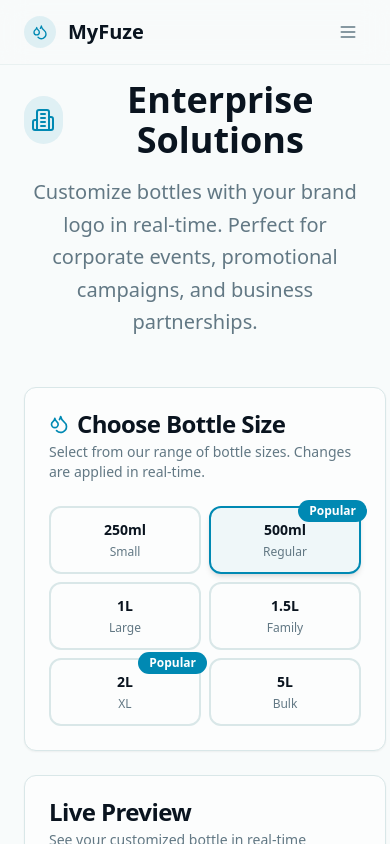
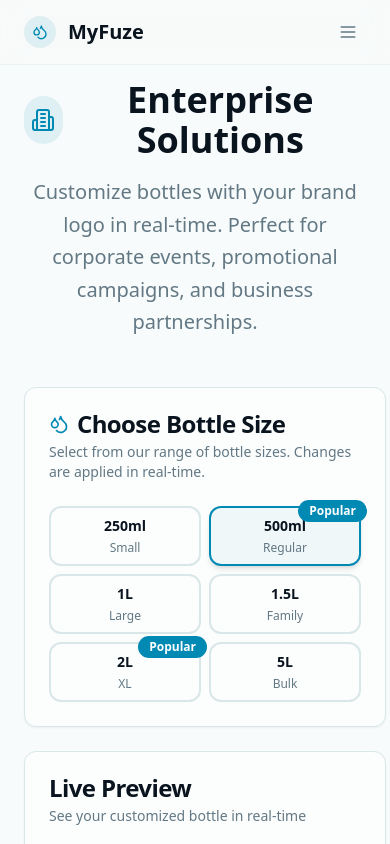
Before and after one commit to SimelweNgcobo/security-performance-alchemy, a React (Vite) app: page /enterprise in a window 390 px wide. Shown: the top 844 px of the page. Built offline with nearby package versions, Linux system fonts and the light colour scheme.

Commit message:
Fix bottle size button responsiveness
cgen-c0c784829d3d4799bbf6375b85793320

```diff
--- a/src/pages/Enterprise.tsx
+++ b/src/pages/Enterprise.tsx
@@ -196,7 +196,7 @@ const Enterprise = () => {
                       <button
                         key={bottle.id}
                         onClick={() => handleSizeChange(bottle.id)}
-                        className={`relative p-3 rounded-lg border-2 transition-all duration-200 hover:scale-105 ${
+                        className={`relative p-2 sm:p-3 rounded-lg border-2 transition-all duration-200 hover:scale-105 ${
                           selectedSize === bottle.id
                             ? 'border-primary bg-primary/5 shadow-md'
                             : 'border-border hover:border-primary/50'
```
